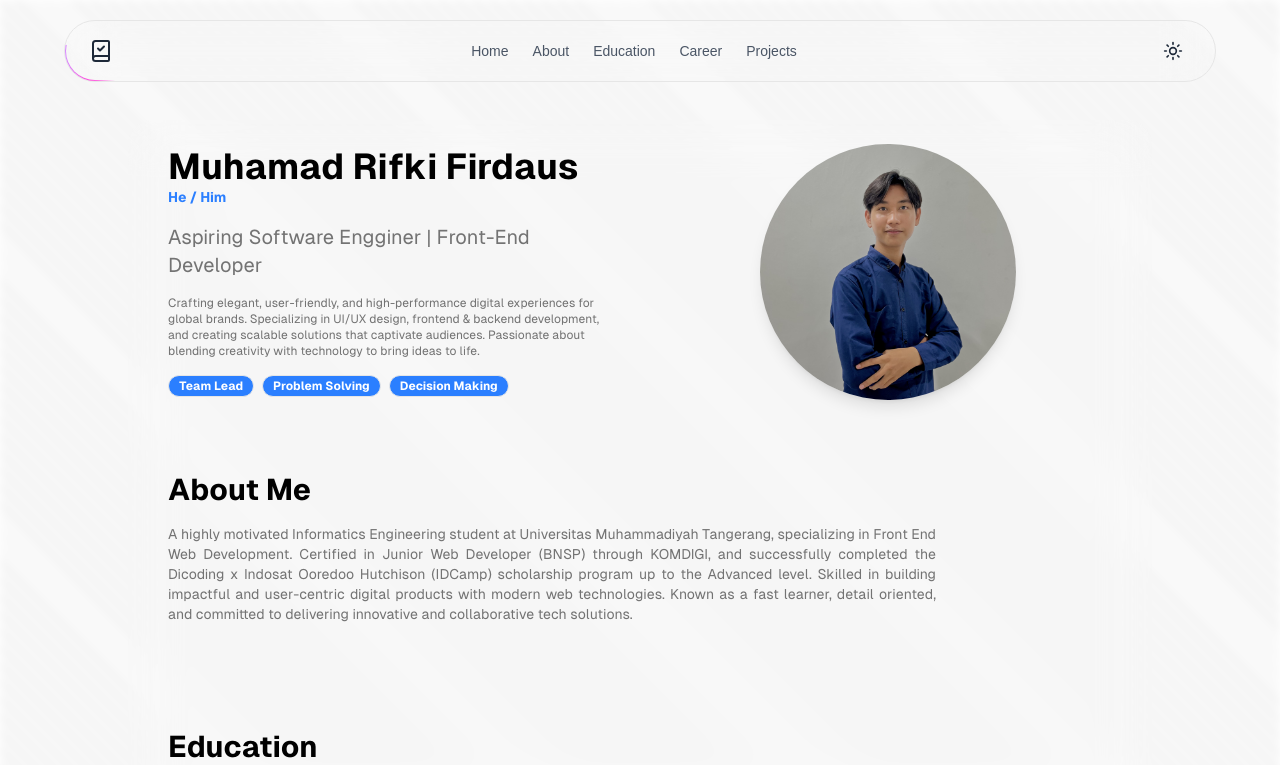
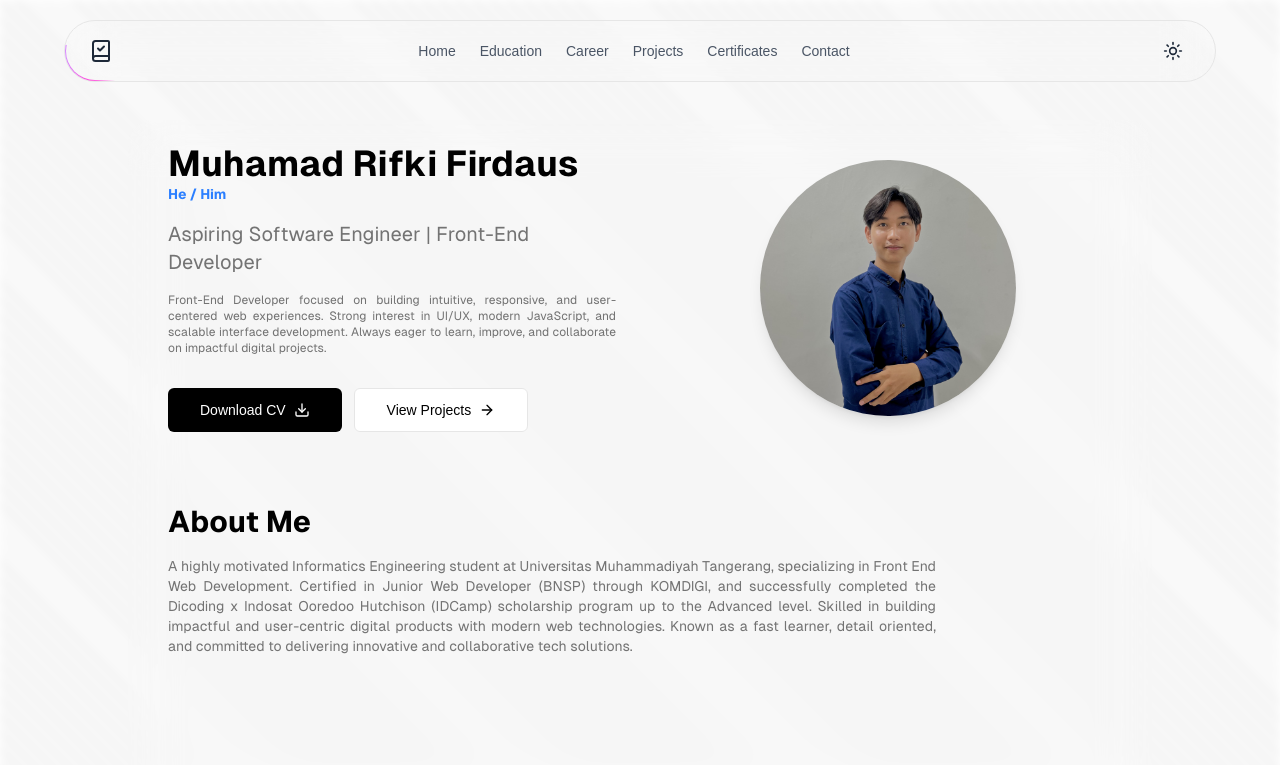
Before and after one commit to RifkiFrds/my-portofolio, a React (Vite) app: page / in a window 1280 px wide. Shown: the top 765 px of the page. Built offline with nearby package versions, Linux system fonts and the light colour scheme; a web font is replaced by a local one.

Commit message:
feat all section

```diff
--- a/index.html
+++ b/index.html
@@ -4,7 +4,7 @@
     <meta charset="UTF-8" />
     <link rel="icon" type="image/svg+xml" href="/vite.svg" />
     <meta name="viewport" content="width=device-width, initial-scale=1.0" />
-    <title>Vite + React + TS</title>
+    <title>Portofolio Rifki</title>
   </head>
   <body>
     <div id="root"></div>
--- a/src/components/Header/Header.tsx
+++ b/src/components/Header/Header.tsx
@@ -7,10 +7,11 @@ import { BorderBeam } from "../lightswind/border-beam";
 
 const navItems = [
   { name: "Home", href: "#hero" },
-  { name: "About", href: "#about" },
   { name: "Education", href: "#education" },
   { name: "Career", href: "#career" },
   { name: "Projects", href: "#projects" },
+  { name: "Certificates", href: "#certificates" },
+  { name: "Contact", href: "#contact" },
 ];
 
 export default function Header() {
@@ -55,7 +56,7 @@ export default function Header() {
     setIsMobileMenuOpen(false); // Close mobile menu on click
   };
 
-  // ✅ Typed variants
+  // Typed variants
   const menuVariants: Variants = {
     open: {
       clipPath: "circle(1200px at 90% 5%)",
--- a/src/components/HeroSection/HeroSection.tsx
+++ b/src/components/HeroSection/HeroSection.tsx
@@ -1,47 +1,43 @@
-import { Badge } from "../lightswind/badge";
+"use client";
+
 import { motion } from "framer-motion";
+import { Button } from "../lightswind/button";
+import { Download, ArrowRight } from "lucide-react";
+
+/* Animation variant */
+const fadeUp = {
+  hidden: { opacity: 0, y: 20, filter: "blur(4px)" },
+  visible: {
+    opacity: 1,
+    y: 0,
+    filter: "blur(0px)",
+    transition: { duration: 0.8, ease: "easeOut" },
+  },
+};
 
 export const HeroSection = () => {
   return (
     <motion.div
       id="hero"
-      className="text-foreground bg-transparent flex flex-col md:flex-row
-      items-center justify-center max-w-7xl mx-auto w-full"
-      initial={{ opacity: 0 }}
-      animate={{
-        opacity: 1,
-        transition: {
-          // acts like staggerChildren / delayChildren
-          delayChildren: 0.3,
-          staggerChildren: 0.2,
+      className="text-foreground bg-transparent flex flex-col md:flex-row items-center max-w-7xl mx-auto w-full"
+      initial="hidden"
+      animate="visible"
+      variants={{
+        visible: {
+          transition: {
+            delayChildren: 0.3,
+            staggerChildren: 0.2,
+          },
         },
       }}
     >
       {/* Left Section */}
-      <motion.div
-        className="flex-1 space-y-4 p-6 text-left md:text-left"
-        initial={false} // so it inherits parent animation
-      >
-        <motion.h1
-          className="text-4xl font-bold"
-          initial={{ opacity: 0, y: 20, filter: "blur(4px)" }}
-          animate={{
-            opacity: 1,
-            y: 0,
-            filter: "blur(0px)",
-            transition: { duration: 0.8, ease: "easeOut" },
-          }}
-        >
+      <motion.div className="flex-1 space-y-4 p-6 text-left">
+        <motion.h1 className="text-4xl font-bold" variants={fadeUp}>
           Muhamad Rifki Firdaus
           <motion.span
             className="text-sm text-blue-500 font-semibold block"
-            initial={{ opacity: 0, y: 20, filter: "blur(4px)" }}
-            animate={{
-              opacity: 1,
-              y: 0,
-              filter: "blur(0px)",
-              transition: { duration: 0.8, ease: "easeOut" },
-            }}
+            variants={fadeUp}
           >
             He / Him
           </motion.span>
@@ -49,65 +45,70 @@ export const HeroSection = () => {
 
         <motion.h2
           className="text-xl text-muted-foreground mt-1"
-          initial={{ opacity: 0, y: 20, filter: "blur(4px)" }}
-          animate={{
-            opacity: 1,
-            y: 0,
-            filter: "blur(0px)",
-            transition: { duration: 0.8, ease: "easeOut" },
-          }}
+          variants={fadeUp}
         >
-          Aspiring Software Engginer | Front-End Developer
+          Aspiring Software Engineer | Front-End Developer
         </motion.h2>
 
         <motion.p
-          className="mt-4 text-xs text-muted-foreground"
-          initial={{ opacity: 0, y: 20, filter: "blur(4px)" }}
-          animate={{
-            opacity: 1,
-            y: 0,
-            filter: "blur(0px)",
-            transition: { duration: 0.8, ease: "easeOut" },
-          }}
+          className="mt-4 text-xs text-justify text-muted-foreground max-w-xl"
+          variants={fadeUp}
         >
-          Crafting elegant, user-friendly, and high-performance digital
-          experiences for global brands. Specializing in UI/UX design, frontend
-          & backend development, and creating scalable solutions that captivate
-          audiences. Passionate about blending creativity with technology to
-          bring ideas to life.
+          Front-End Developer focused on building intuitive, responsive, and
+          user-centered web experiences. Strong interest in UI/UX, modern
+          JavaScript, and scalable interface development. Always eager to learn,
+          improve, and collaborate on impactful digital projects.
         </motion.p>
 
+        {/* CTA Buttons */}
         <motion.div
-          className="flex flex-wrap justify-center md:justify-start gap-2"
-          initial={{ opacity: 0, y: 20, filter: "blur(4px)" }}
-          animate={{
-            opacity: 1,
-            y: 0,
-            filter: "blur(0px)",
-            transition: { duration: 0.8, ease: "easeOut" },
-          }}
+          variants={fadeUp}
+          className="flex flex-col sm:flex-row gap-3 pt-4 w-full sm:w-auto"
         >
-          <Badge className="text-xs bg-blue-500">Team Lead</Badge>
-          <Badge className="text-xs bg-blue-500">Problem Solving</Badge>
-          <Badge className="text-xs bg-blue-500">Decision Making</Badge>
+          {/* Download CV */}
+          <motion.div whileHover={{ scale: 1.02 }} whileTap={{ scale: 0.97 }}>
+            <Button
+              asChild
+              variant="default"
+              size="lg"
+              className="w-full sm:w-auto"
+            >
+              <a href="/cv/CV-MUHAMAD-RIFKI-FIRDAUS.pdf" download
+              className="inline-flex items-center gap-2">
+                Download CV
+                <Download className="h-4 w-4" />
+              </a>
+            </Button>
+          </motion.div>
+
+          {/* View Projects */}
+          <motion.div whileHover={{ scale: 1.02 }} whileTap={{ scale: 0.97 }}>
+            <Button
+              asChild
+              variant="outline"
+              size="lg"
+              className="w-full sm:w-auto"
+            >
+              <a href="#projects" className="inline-flex items-center gap-2">
+                View Projects
+                <ArrowRight className="h-4 w-4" />
+              </a>
+            </Button>
+          </motion.div>
         </motion.div>
       </motion.div>
 
-      {/* Right Section */}
+      {/* Right Section (Image) */}
       <motion.div
         className="flex-1 flex justify-center p-6"
-        initial={{ opacity: 0, scale: 0.8, filter: "blur(10px)" }}
-        animate={{
-          opacity: 1,
-          scale: 1,
-          filter: "blur(0px)",
-        }}
-        transition={{ delay: 0.5, duration: 1.2, ease: "easeOut" }}
+        initial={{ opacity: 0, scale: 0.85, filter: "blur(10px)" }}
+        animate={{ opacity: 1, scale: 1, filter: "blur(0px)" }}
+        transition={{ delay: 0.6, duration: 1, ease: "easeOut" }}
       >
         <div className="w-64 h-64 rounded-full overflow-hidden shadow-lg">
           <img
             src="/images/rifki-formal.png"
-            alt="Scarlett Rose"
+            alt="Muhamad Rifki Firdaus"
             className="w-full h-full object-cover"
           />
         </div>
```
Also changed, not shown: src/components/Certificates/CertificationSection.tsx (added), src/components/Contact/ContactSection.tsx (added), 2 other files (tests, documents, lock files or other folders).
